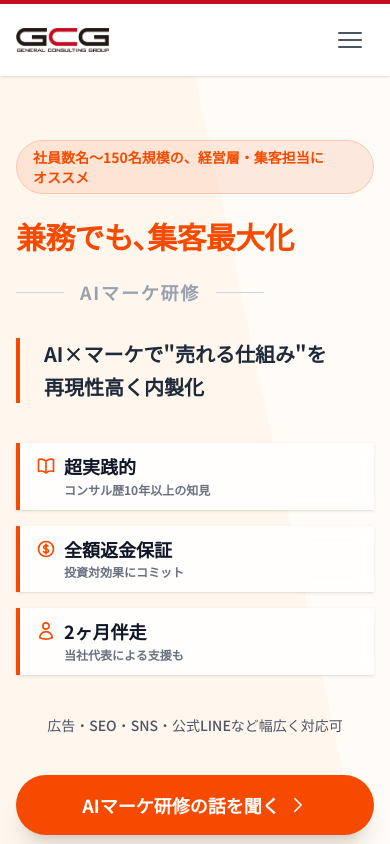
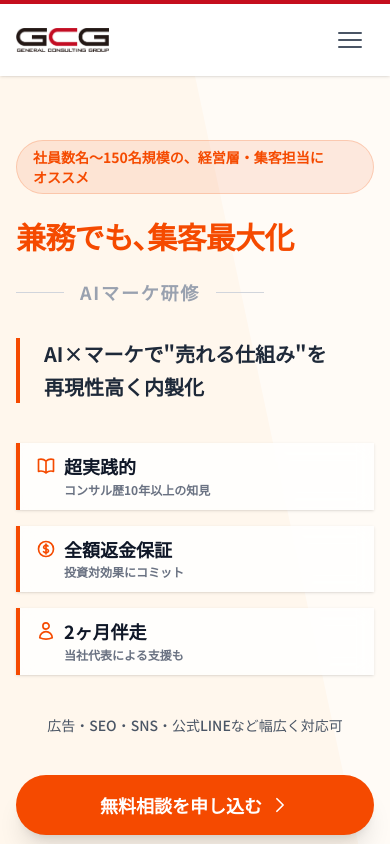
Before and after one commit to gcggit2/vrs_top, a Next.js app: page /ai-marke-training in a window 390 px wide. Shown: the top 844 px of the page. Built offline with nearby package versions, Linux system fonts and the light colour scheme.

Commit message:
修正: LPのCTA文言統一と表の横スクロール注意を追加

```diff
--- a/app/ai-marke-training/page.tsx
+++ b/app/ai-marke-training/page.tsx
@@ -202,7 +202,7 @@ export default function AiMarkeTrainingPage() {
                         href="https://general-cg.com/contact/"
                         className="inline-flex items-center justify-center w-full sm:w-auto bg-orange-600 text-white font-bold py-4 px-12 rounded-full hover:bg-orange-700 transition-all shadow-xl hover:shadow-2xl hover:-translate-y-1 text-lg group"
                       >
-                        AIマーケ研修の話を聞く
+                        無料相談を申し込む
                         <svg xmlns="http://www.w3.org/2000/svg" fill="none" viewBox="0 0 24 24" strokeWidth={2} stroke="currentColor" className="w-5 h-5 ml-2 group-hover:translate-x-1 transition-transform">
                           <path strokeLinecap="round" strokeLinejoin="round" d="M8.25 4.5l7.5 7.5-7.5 7.5" />
                         </svg>
@@ -1353,7 +1353,7 @@ export default function AiMarkeTrainingPage() {
                 href="https://general-cg.com/contact/"
                 className="inline-flex items-center justify-center bg-orange-600 text-white font-bold py-5 px-16 rounded-full hover:bg-white hover:text-orange-600 transition-all shadow-2xl hover:shadow-white/20 text-xl group"
               >
-                <span>AIマーケ研修の話を聞く</span>
+                <span>無料相談を申し込む</span>
                 <svg xmlns="http://www.w3.org/2000/svg" fill="none" viewBox="0 0 24 24" strokeWidth={2} stroke="currentColor" className="w-5 h-5 ml-2 group-hover:translate-x-1 transition-transform">
                   <path strokeLinecap="round" strokeLinejoin="round" d="M8.25 4.5l7.5 7.5-7.5 7.5" />
                 </svg>
--- a/app/ai-training/page.tsx
+++ b/app/ai-training/page.tsx
@@ -198,7 +198,7 @@ export default function AiTrainingPage() {
                         href="https://general-cg.com/contact/"
                         className="inline-flex items-center justify-center w-full sm:w-auto bg-blue-600 text-white font-bold py-4 px-12 rounded-full hover:bg-blue-700 transition-all shadow-xl hover:shadow-2xl hover:-translate-y-1 text-lg group"
                       >
-                        AI基礎研修の話を聞く
+                        無料相談を申し込む
                         <svg xmlns="http://www.w3.org/2000/svg" fill="none" viewBox="0 0 24 24" strokeWidth={2} stroke="currentColor" className="w-5 h-5 ml-2 group-hover:translate-x-1 transition-transform">
                           <path strokeLinecap="round" strokeLinejoin="round" d="M8.25 4.5l7.5 7.5-7.5 7.5" />
                         </svg>
--- a/app/consulting/page.tsx
+++ b/app/consulting/page.tsx
@@ -821,6 +821,9 @@ export default function ConsultingPage() {
                  <h3 className="text-2xl font-bold text-gray-900">広告代理店との違い</h3>
                </div>
 
+               <p className="lg:hidden text-sm text-gray-500 font-medium mb-2">
+                 ※横にスクロールできます
+               </p>
                <div className="overflow-x-auto bg-white rounded-2xl shadow-lg border border-gray-200">
                  <table className="w-full text-left border-collapse min-w-[700px]">
                    <thead>
@@ -877,6 +880,9 @@ export default function ConsultingPage() {
                  <h3 className="text-2xl font-bold text-gray-900">他のコンサル会社との違い</h3>
                </div>
 
+               <p className="lg:hidden text-sm text-gray-500 font-medium mb-2">
+                 ※横にスクロールできます
+               </p>
                <div className="overflow-x-auto bg-white rounded-2xl shadow-lg border border-gray-200">
               <table className="w-full text-left border-collapse min-w-[900px]">
                 <thead>
```
